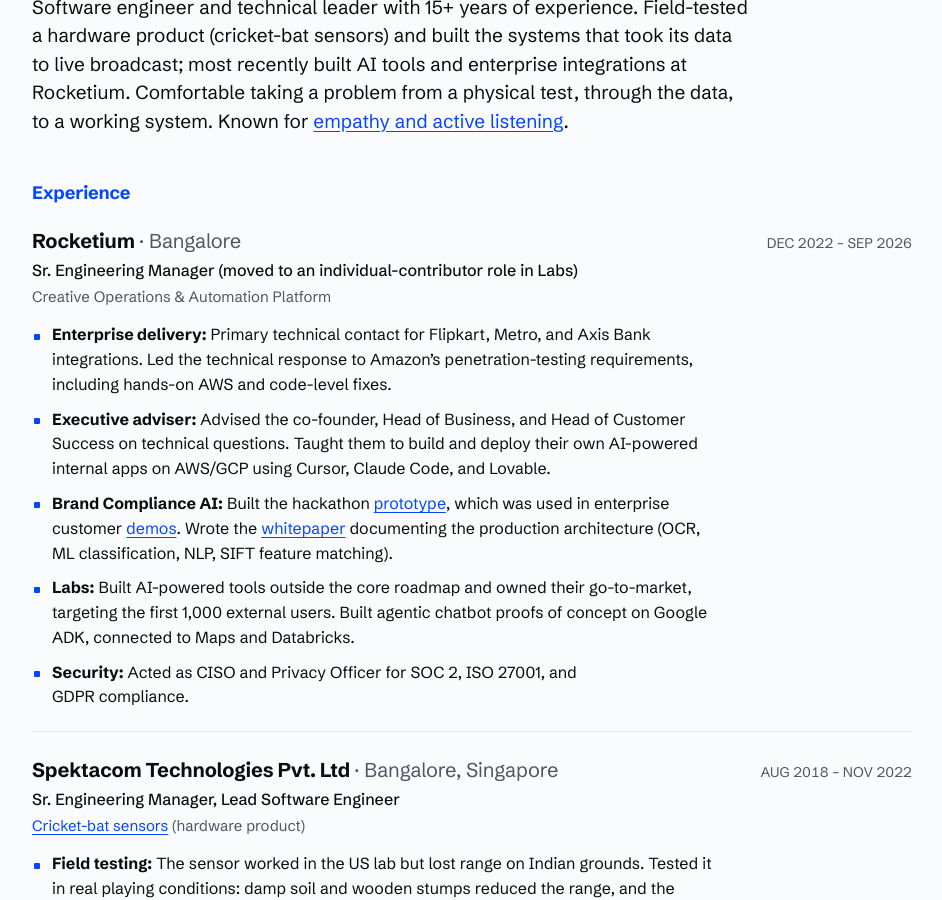
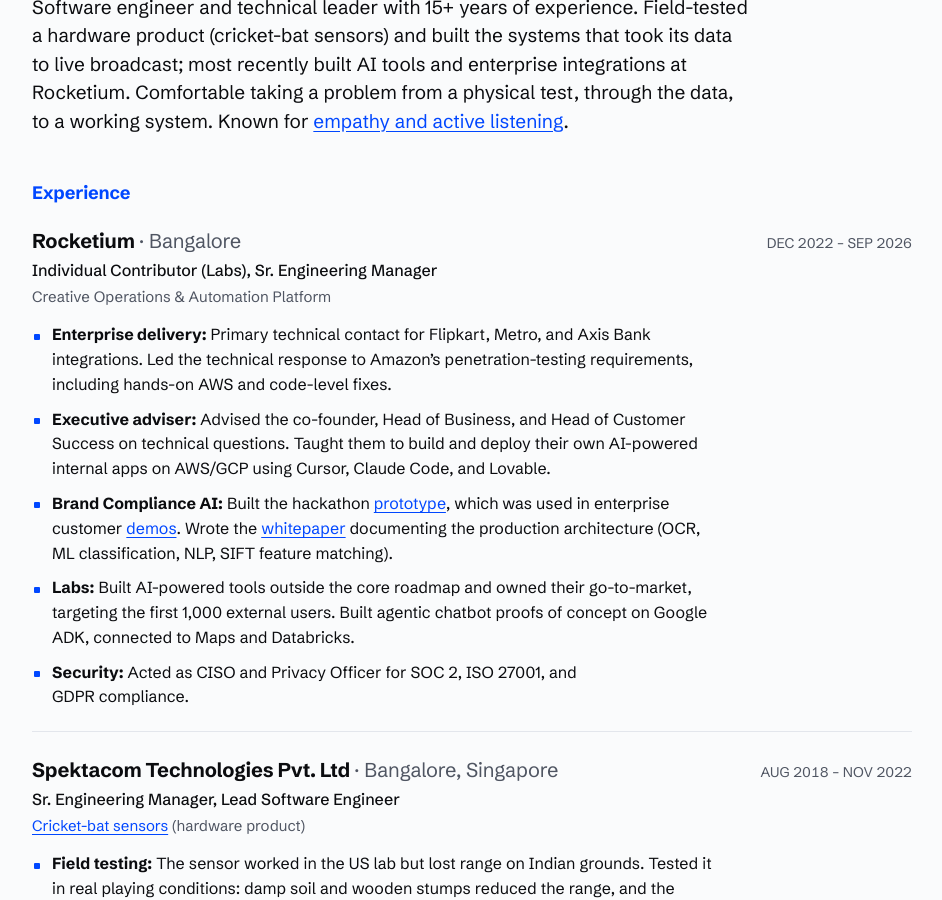
Before and after one commit to and/and.github.io, a Jekyll site: the page resume/index.html, which Jekyll copies as it is, in a window 1280 px wide and 900 px high, scrolled down 351 px. Shown: the whole window, without its empty margins (168-1110 px from the left). Built offline with Jekyll 4.4.1, drawn with Linux system fonts in a browser that asks for light colours.

```diff
--- a/resume/index.html
+++ b/resume/index.html
@@ -189,7 +189,7 @@ a:hover { text-decoration-thickness: 2px; }
         <div class="job-h">
           <div>
             <h3>Rocketium <span class="loc">· Bangalore</span></h3>
-            <p class="role">Sr. Engineering Manager (moved to an individual-contributor role in Labs)</p>
+            <p class="role">Individual Contributor (Labs), Sr. Engineering Manager</p>
             <p class="sub">Creative Operations &amp; Automation Platform</p>
           </div>
           <p class="dates">DEC 2022 – SEP 2026</p>
```
